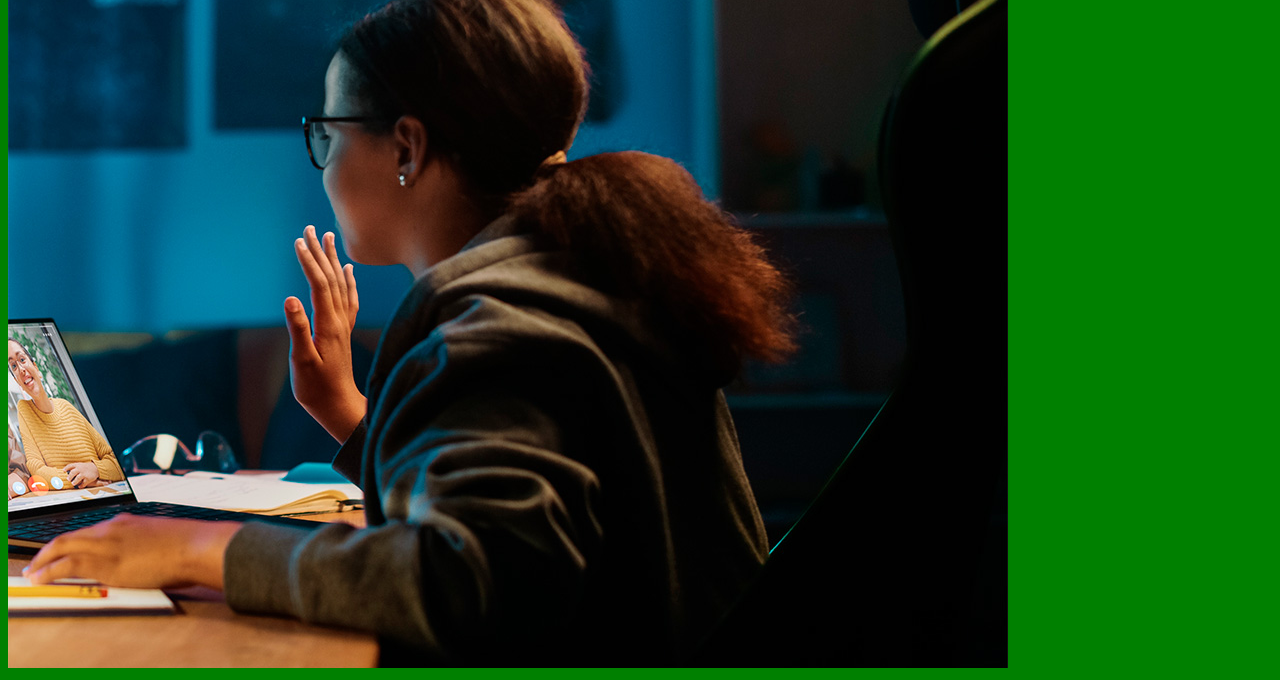
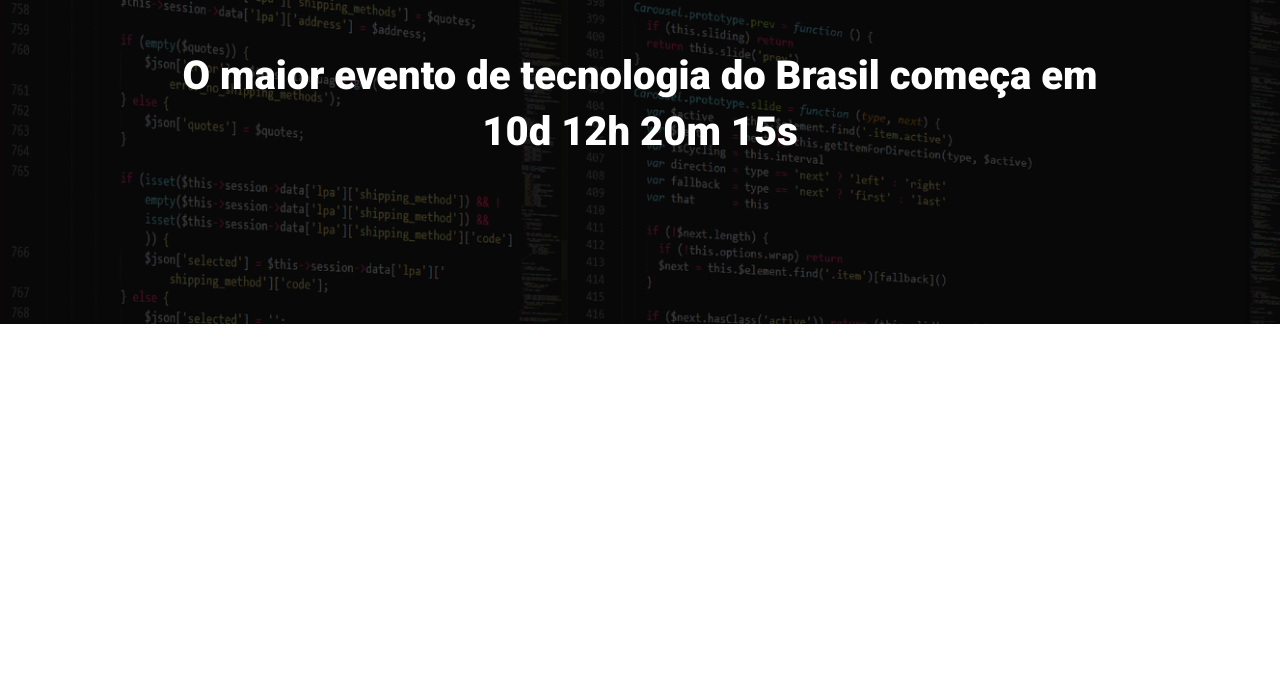
Before and after one commit to armandodcp/ebac_tech_talks, a website built with Parcel: page src/index.html in a window 1280 px wide. Shown: the part 160-840 px from the top of the page. After the commit the page ends 800 px from the top, so only its background shows below. Built offline with nearby package versions, Linux system fonts and the light colour scheme.

Commit message:
criando o hero

```diff
--- a/package.json
+++ b/package.json
@@ -4,7 +4,7 @@
   "description": "",
   "main": "index.js",
   "scripts": {
-    "dev": "parcel src/index.html src/styles/main.scss src/scripts/main.js",
+    "dev": "parcel src/index.html src/styles/main.scss src/scripts/main.js --no-cache",
     "test": "echo \"Error: no test specified\" && exit 1"
   },
   "keywords": [],
--- a/src/index.html
+++ b/src/index.html
@@ -1,14 +1,24 @@
 <!DOCTYPE html>
-<html lang="en">
+<html lang="pt-BR">
+
 <head>
     <meta charset="UTF-8">
     <meta name="viewport" content="width=device-width, initial-scale=1.0">
-    <title>Document</title>
+    <title>EBAC Tech Talks</title>
+    <link rel="preconnect" href="https://fonts.googleapis.com">
+    <link rel="preconnect" href="https://fonts.gstatic.com" crossorigin>
+    <link href="https://fonts.googleapis.com/css2?family=Roboto:wght@400;700;900&display=swap" rel="stylesheet">
     <link rel="stylesheet" href="styles/main.scss">
 </head>
+
 <body>
-    <h1>Olá</h1>
-    <img src="./images/backend.png" alt="">
+    <header class="hero">
+        <div class="container">
+            <img class="hero__logo" src="./images/ebac_logo.svg" alt="EBAC">
+            <p class="hero__text">O maior evento de tecnologia do Brasil começa em 10d 12h 20m 15s</p>
+        </div>
+    </header>
     <script src="scripts/main.js"></script>
 </body>
+
 </html>
--- /dev/null
+++ b/src/styles/_hero.scss
@@ -0,0 +1,54 @@
+.hero {
+    padding-top: 64px;
+    padding-bottom: 100px;
+    background-color: red;
+    background-image: url(../images/fundo.png);
+    background-repeat: no-repeat;
+    background-size: cover;
+    position: relative;
+
+    .container {
+        position: relative;
+    }
+
+    &::before {
+        position: absolute;
+        top: 0;
+        left: 0;
+        width: 100%;
+        height: 100%;
+        background-color: #000;
+        content: '';
+        opacity: .7;
+
+    }
+
+    &__text {
+        margin-top: 64px;
+        margin-bottom: 64px;
+        font-size: 40px;
+        line-height: 56px;
+        font-weight: 800;
+        text-align: center;
+    }
+
+    &__logo {
+        margin: 0 auto;
+        height: 80px;
+        display: block;
+    }
+
+    @media (max-width: 640px) {
+        padding: 40px 0;
+
+        &__logo {
+            height: 40px;
+        }
+
+        &__text {
+            font-size: 22px;
+            line-height: 24px;
+            margin: 24px 0;
+        }
+    }
+}
--- a/src/styles/main.scss
+++ b/src/styles/main.scss
@@ -1,3 +1,23 @@
-body {
-    background-color: green;
+@use 'hero';
+
+* {
+    margin: 0;
+    padding: 0;
+    box-sizing: border-box;
+    font-family: 'Roboto', sans-serif;
+    color: #fff;
 }
+
+.container {
+    max-width: 960px;
+    width: 100%;
+    margin: 0 auto;
+
+    @media (max-width: 640px) {
+        max-width: 80%;
+    }
+
+    @media (max-width: 1024px) {
+        max-width: 90%;
+    }
+}
```
